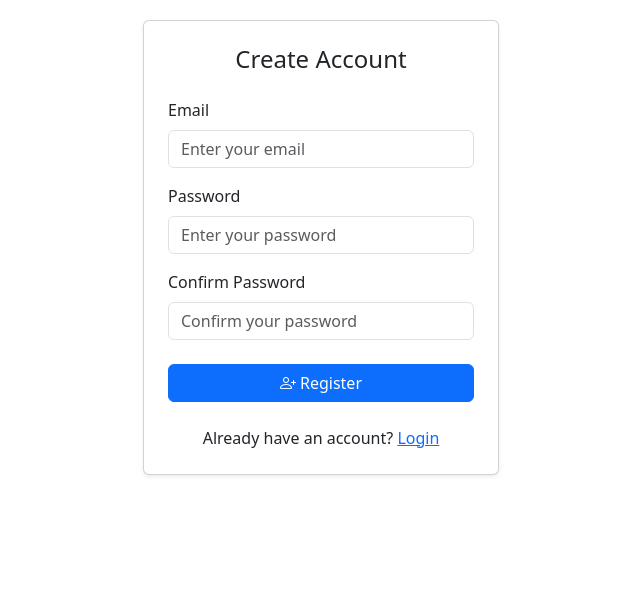
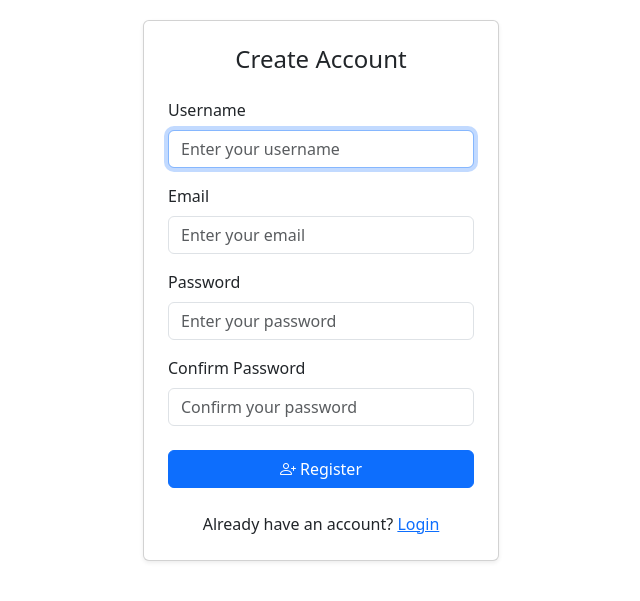
Before and after one commit to zanetagebka/body_measurement, a Django app: page /register/ in a window 1280 px wide. Shown: the part 56-657 px from the top of the page, without its empty margins (319-959 px from the left). Run offline with Django 5.2, Linux system fonts and the light colour scheme; some libraries are stand-ins or nearby versions.

Commit message:
Fix registration form by adding missing username field

```diff
--- a/measurements/templates/measurements/register.html
+++ b/measurements/templates/measurements/register.html
@@ -18,6 +18,14 @@
 
                 <form method="post">
                     {% csrf_token %}
+                    <div class="mb-3">
+                        <label class="form-label">{{ form.username.label }}</label>
+                        {{ form.username }}
+                        {% if form.username.errors %}
+                            <div class="text-danger small mt-1">{{ form.username.errors.0 }}</div>
+                        {% endif %}
+                    </div>
+
                     <div class="mb-3">
                         <label class="form-label">{{ form.email.label }}</label>
                         {{ form.email }}
```
